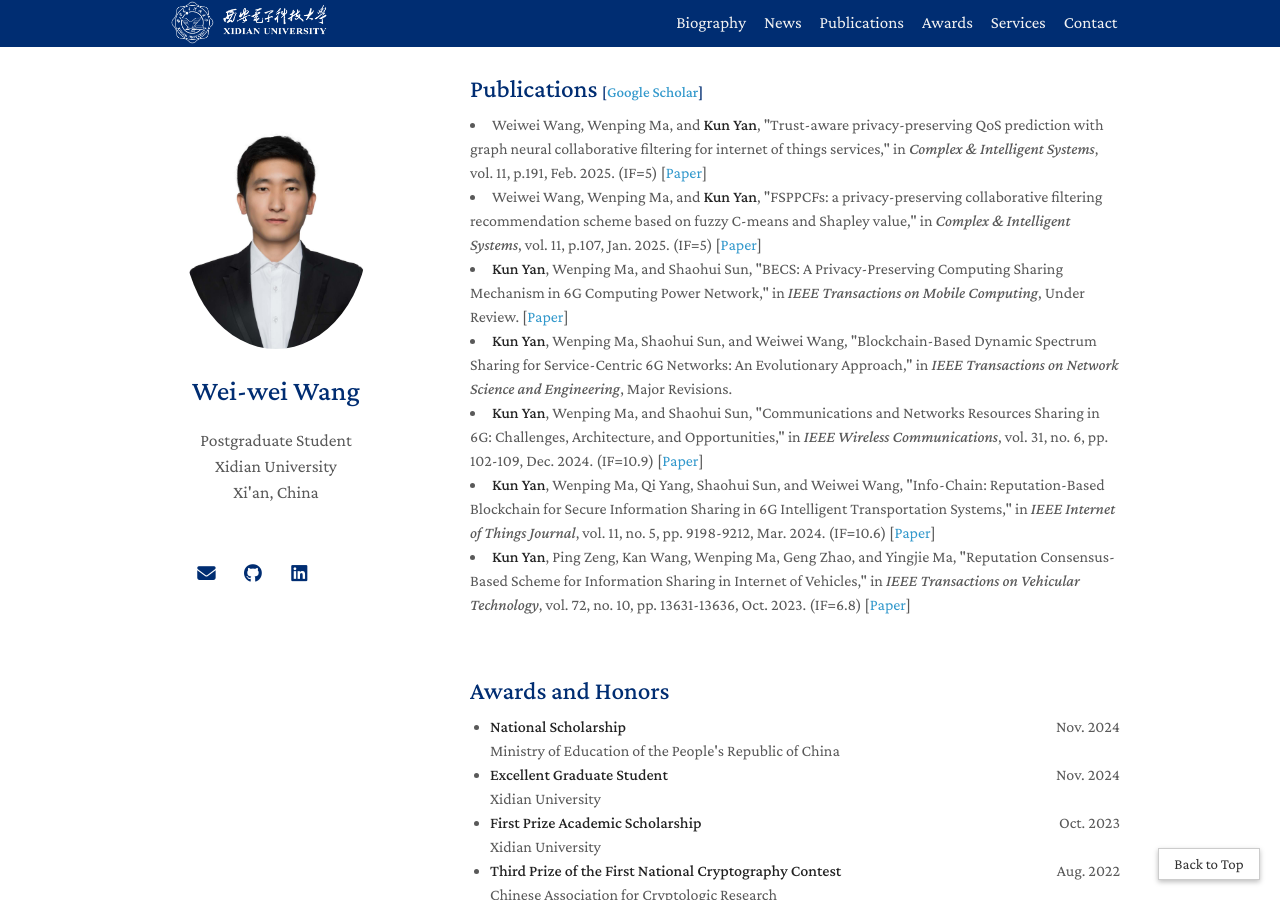
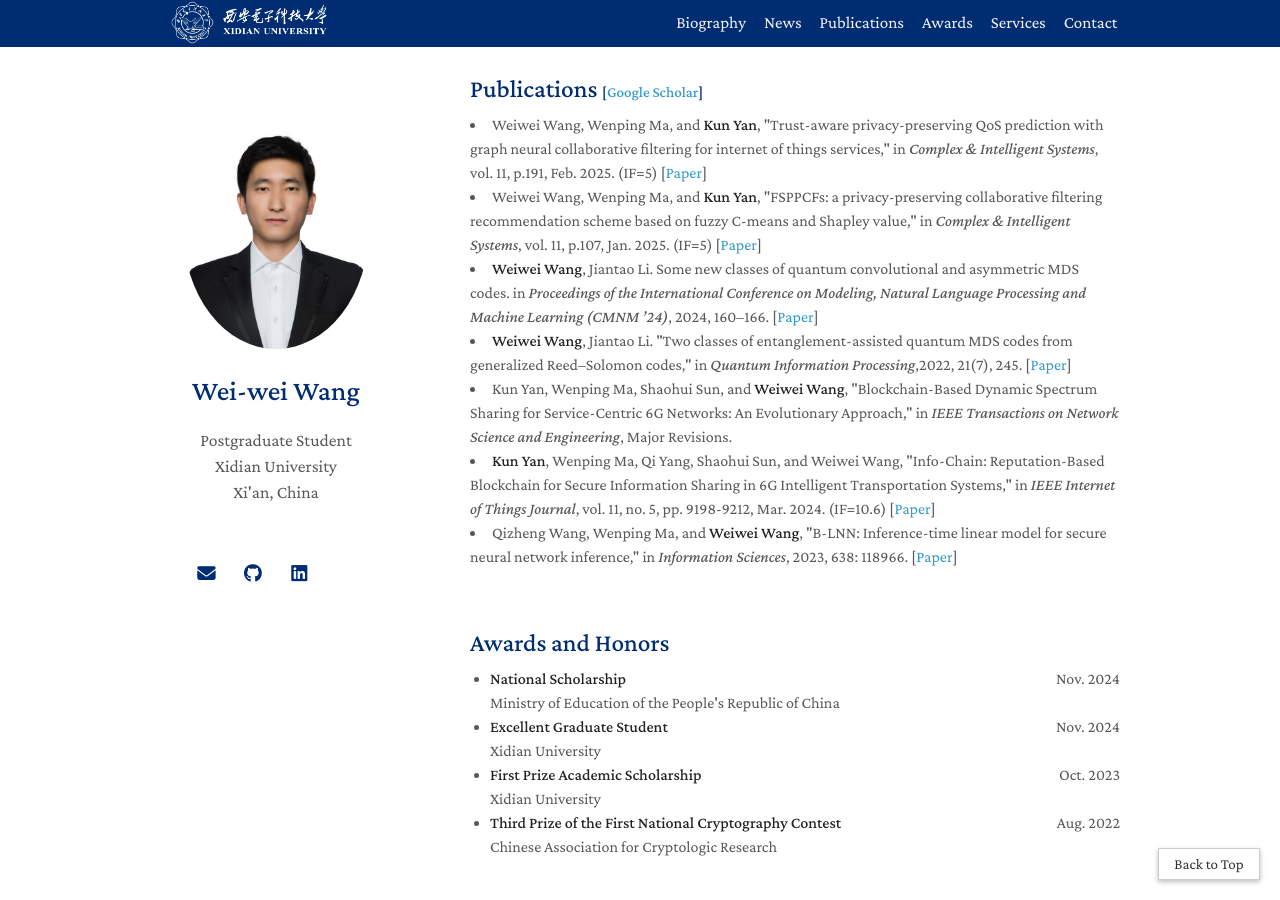
Before and after one commit to Joe-weir-wong/joe-weir-wong.github.io, a Jekyll site: the page built from index.md, in a window 1280 px wide and 900 px high, scrolled down 1311 px. Built offline with Jekyll 4.4.1, drawn with Linux system fonts in a browser that asks for light colours; a style sheet for code colours, icons or effects is not loaded; some of the changed text lies outside the part shown.

Commit message:
edit messages

```diff
--- a/_includes/educations.md
+++ b/_includes/educations.md
@@ -9,7 +9,7 @@
 <ul style="font-size: 0.95em; margin-top 2px; padding-left: 16px;">
   <li>School of Telecommunications Engineering, <strong>Xidian University</strong>.</li>
   <li>Advisor: Prof. Wenping Ma</li>
-  <li>Research Area: 6G Networks, Blockchain, and Network Security</li>
+  <li>Research Area: Recommendation system, QoS prediction and Privacy Computation</li>
 </ul>
 
 <div style="display: flex; justify-content: space-between; width: 100%; font-size: 1.05em;">
@@ -17,8 +17,8 @@
   <span>Aug. 2018 - Aug. 2021</span>
 </div>
 <ul style="font-size: 0.95em; margin-top 2px; padding-left: 16px;">
-  <li><strong>Liaoning University</strong>,Shenyang, Liaoning, China</li>
-  <li>Advisor: Prof. Jiantao Li</li>
+  <li>School of Mathematics and Statistics, <strong>Liaoning University</strong>.</li>
+  <li>Advisor: Assoc. Prof. Jiantao Li</li>
   <li>Research Area: Quantum MDS codes and Error-correcting codes</li>
 </ul>
 
@@ -28,6 +28,6 @@
 </div>
 <ul style="font-size: 0.95em; margin-top 2px; padding-left: 16px;">
   <li>School of Mathematics and Statistics, <strong>Baicheng Normal University</strong>.</li>
-  <li>Advisor: Assoc. Prof. Binjie Wang</li>
-  <li>Research Area: Internet of Things and Data Monitoring</li>
+  <li>Advisor: Assoc. Prof. Bingjie Wang</li>
+  <li>Research Area: Applied Mathematics</li>
 </ul>
--- a/_includes/publications.md
+++ b/_includes/publications.md
@@ -5,10 +5,9 @@
 <ul style="margin: 0; padding-left: 0; list-style-position: inside;">
     <li>Weiwei Wang, Wenping Ma, and <strong>Kun Yan</strong>, "Trust-aware privacy-preserving QoS prediction with graph neural collaborative filtering for internet of things services," in  <em>Complex & Intelligent Systems</em>, vol. 11, p.191, Feb. 2025. (IF=5) [<a href="https://link.springer.com/article/10.1007/s40747-025-01824-w">Paper</a>]</li>
     <li>Weiwei Wang, Wenping Ma, and <strong>Kun Yan</strong>, "FSPPCFs: a privacy-preserving collaborative filtering recommendation scheme based on fuzzy C-means and Shapley value," in  <em>Complex & Intelligent Systems</em>, vol. 11, p.107, Jan. 2025. (IF=5) [<a href="https://link.springer.com/article/10.1007/s40747-024-01758-9">Paper</a>]</li>
-    <li><strong>Kun Yan</strong>, Wenping Ma, and Shaohui Sun, "BECS: A Privacy-Preserving Computing Sharing Mechanism in 6G Computing Power Network," in <em>IEEE Transactions on Mobile Computing</em>, Under Review. [<a href="
-    https://doi.org/10.48550/arXiv.2412.06196">Paper</a>]</li>
-    <li><strong>Kun Yan</strong>, Wenping Ma, Shaohui Sun, and Weiwei Wang, "Blockchain-Based Dynamic Spectrum Sharing for Service-Centric 6G Networks: An Evolutionary Approach," in <em>IEEE Transactions on Network Science and Engineering</em>, Major Revisions.</li>
-    <li><strong>Kun Yan</strong>, Wenping Ma, and Shaohui Sun, "Communications and Networks Resources Sharing in 6G: Challenges, Architecture, and Opportunities," in  <em>IEEE Wireless Communications</em>, vol. 31, no. 6, pp. 102-109, Dec. 2024. (IF=10.9) [<a href="https://ieeexplore.ieee.org/document/10638522">Paper</a>]</li>
+    <li><strong>Weiwei Wang</strong>, Jiantao Li. Some new classes of quantum convolutional and asymmetric MDS codes. in <em>Proceedings of the International Conference on Modeling, Natural Language Processing and Machine Learning (CMNM ’24)</em>, 2024, 160–166. [<a href="https://dl.acm.org/doi/10.1145/3677779.3677805">Paper</a>]</li>
+    <li><strong>Weiwei Wang</strong>, Jiantao Li. "Two classes of entanglement-assisted quantum MDS codes from generalized Reed–Solomon codes," in <em>Quantum Information Processing</em>,2022, 21(7), 245. [<a href="https://rdcu.be/eb7te">Paper</a>]</li>
+    <li>Kun Yan, Wenping Ma, Shaohui Sun, and <strong>Weiwei Wang</strong>, "Blockchain-Based Dynamic Spectrum Sharing for Service-Centric 6G Networks: An Evolutionary Approach," in <em>IEEE Transactions on Network Science and Engineering</em>, Major Revisions.</li>
     <li><strong>Kun Yan</strong>, Wenping Ma, Qi Yang, Shaohui Sun, and Weiwei Wang, "Info-Chain: Reputation-Based Blockchain for Secure Information Sharing in 6G Intelligent Transportation Systems," in  <em>IEEE Internet of Things Journal</em>, vol. 11, no. 5, pp. 9198-9212, Mar. 2024. (IF=10.6) [<a href="https://ieeexplore.ieee.org/document/10274999">Paper</a>]</li>
-    <li><strong>Kun Yan</strong>, Ping Zeng, Kan Wang, Wenping Ma, Geng Zhao, and Yingjie Ma, "Reputation Consensus-Based Scheme for Information Sharing in Internet of Vehicles," in  <em>IEEE Transactions on Vehicular Technology</em>, vol. 72, no. 10, pp. 13631-13636, Oct. 2023. (IF=6.8) [<a href="https://ieeexplore.ieee.org/document/10018258">Paper</a>]</li>
+    <li>Qizheng Wang, Wenping Ma, and <strong>Weiwei Wang</strong>, "B-LNN: Inference-time linear model for secure neural network inference," in  <em>Information Sciences</em>, 2023, 638: 118966. [<a href="https://doi.org/10.1016/j.ins.2023.118966">Paper</a>]</li>
 </ul>
```
